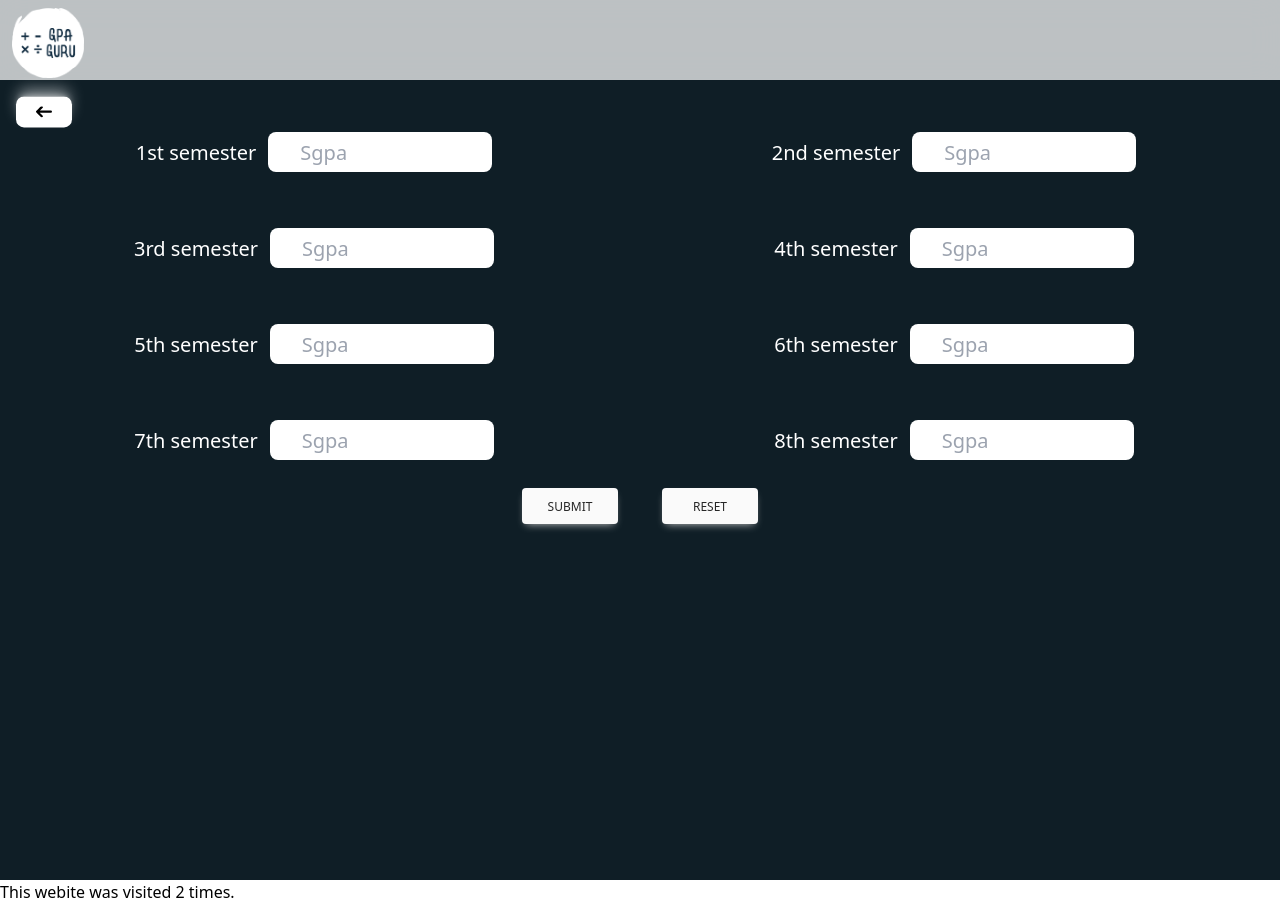
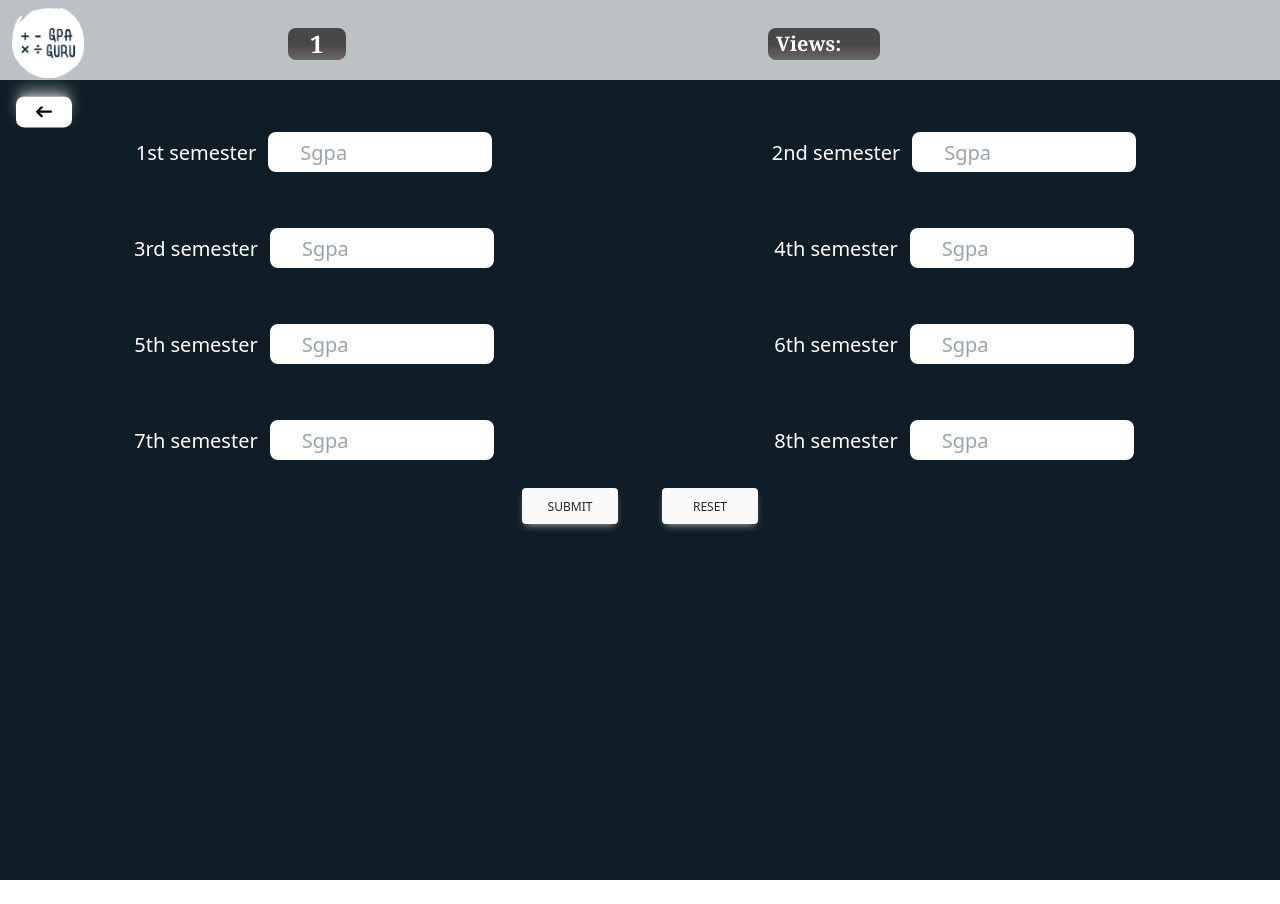
Before and after one commit to rockygeekz/GPAGURU, a React (Vite) app: page /GPAGURU/8thsem in a window 1280 px wide. After the commit the page ends 880 px from the top, so only its background shows below. Built offline with nearby package versions, Linux system fonts and the light colour scheme.

Commit message:
update: counter modified

```diff
--- a/src/App.jsx
+++ b/src/App.jsx
@@ -31,7 +31,7 @@ const App = () => {
     <Router>
       <Header />
       <Routes>
-        <Route path="/GPAGURU/" element={<Home />} />
+        <Route path="/GPAGURU" element={<Home />} />
         <Route path="/GPAGURU/cschoice" element={<Cschoice />} />
         <Route path="/GPAGURU/cg_scheme22" element={<Cgpa />} />
         <Route path="/GPAGURU/s_scheme22" element={<PcChoice22 />} />
@@ -45,7 +45,7 @@ const App = () => {
         <Route path="/GPAGURU/7thsem" element={<Sem7 />} />
         <Route path="/GPAGURU/8thsem" element={<Sem8 />} />
       </Routes>
-      <Visits/>
+      <Visits />
     </Router>
   );
 };
--- a/src/components/visitors.jsx
+++ b/src/components/visitors.jsx
@@ -1,22 +1,27 @@
 import React, { useState } from "react";
-import useCounter from './useCounter';
+import useCounter from "./useCounter";
 
-const Visits = () =>{
-  const [visitorsCount, setVisitorsCount] = React.useState(0);
+const Visits = () => {
+  const [visitorsCount, setVisitorsCount] = React.useState(1239);
 
   const { getVisitors, setVisitors } = useCounter();
 
   React.useEffect(() => {
     const visitors = getVisitors();
     setVisitorsCount(visitors);
-    setVisitors(parseInt(visitors)+1);
+    setVisitors(parseInt(visitors) + 1);
   }, []);
 
   return (
-    <div>
-      This webite was visited {visitorsCount} times.
+    <div className="inset-0  left-[80%] flex items-center justify-center">
+      <div className="top bg-[linear-gradient(to_bottom,rgba(61,58,58,0.9)50%,rgba(99,93,93,0.9))] text-xl w-[7rem] h-[2rem] font-serif absolute text- font-extrabold inset-0 left-[60%] px-2 pt-[0.1rem] rounded-lg text-white mt-7">
+        Views:
+      </div>
+      <div className="bottom text-center font-serif font-extrabold text-2xl bg-[linear-gradient(to_bottom,rgba(61,58,58,0.9)50%,rgba(99,93,93,0.9))] w-[3.6rem] h-[2rem] text-white rounded-lg inset-0 absolute mt-7 left-[18rem]">
+        {visitorsCount}
+      </div>
     </div>
   );
-}
+};
 
-export default Visits
+export default Visits;
--- a/src/main.jsx
+++ b/src/main.jsx
@@ -4,7 +4,5 @@ import App from "./App.jsx";
 import "./index.css";
 
 ReactDOM.createRoot(document.getElementById("root")).render(
-  <React.StrictMode>
     <App />
-  </React.StrictMode>
 );
```
